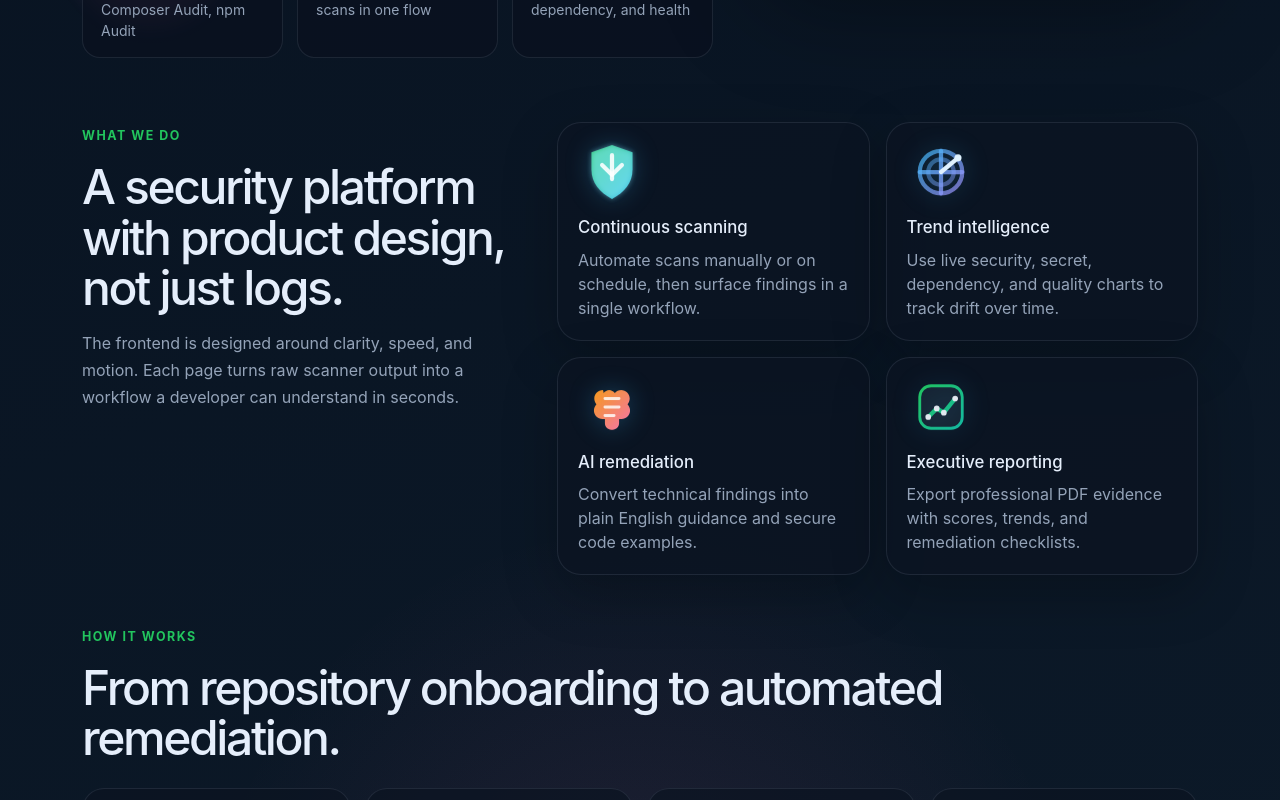
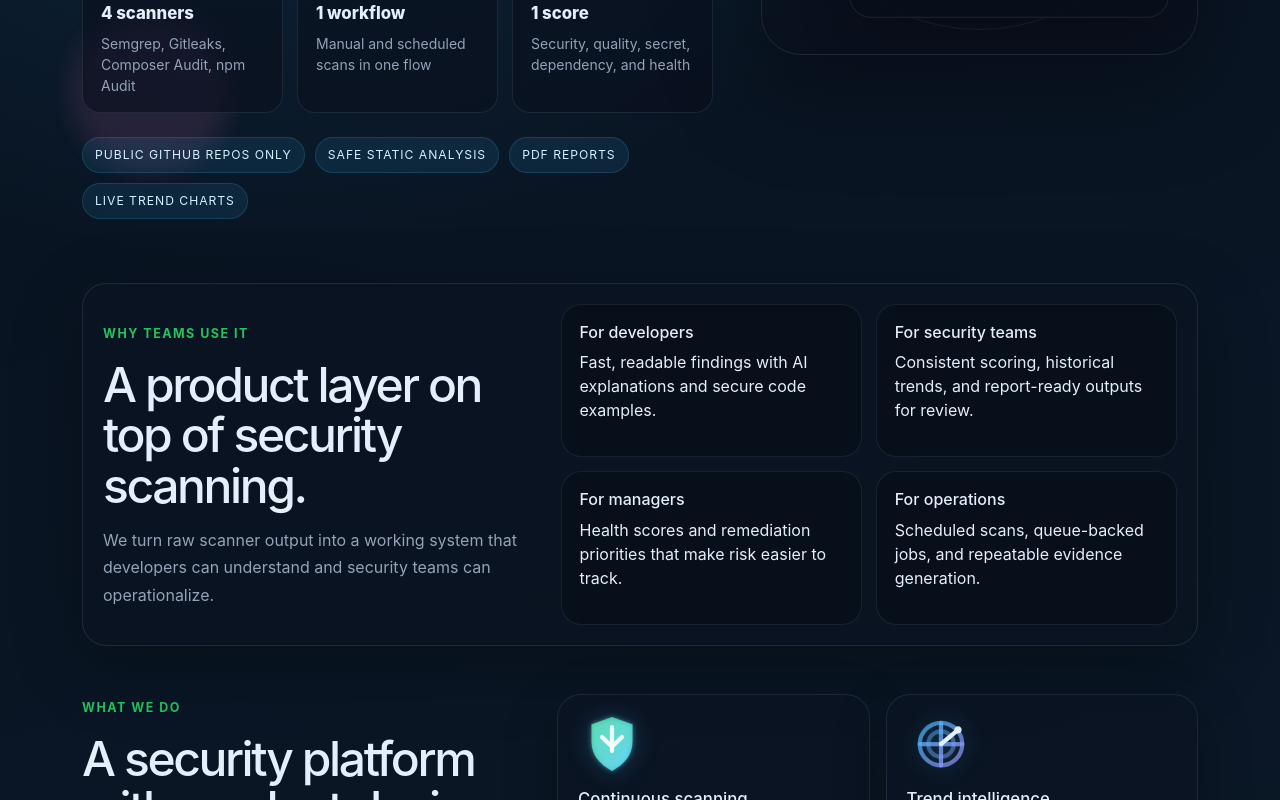
Before and after one commit to prashant20c/GitHub-Repository-Security-Analyzer-fe, a Vue app: page / in a window 1280 px wide. Shown: the part 920-1720 px from the top of the page. Built offline with nearby package versions, Linux system fonts and the light colour scheme; no server answers.

Commit message:
polish landing page hero

```diff
--- a/src/styles/app.css
+++ b/src/styles/app.css
@@ -103,6 +103,27 @@ a {
   gap: 14px;
 }
 
+.hero-chip-row {
+  display: flex;
+  flex-wrap: wrap;
+  gap: 10px;
+  margin-bottom: 18px;
+}
+
+.hero-chip,
+.trust-strip span {
+  display: inline-flex;
+  align-items: center;
+  border-radius: 999px;
+  padding: 8px 12px;
+  font-size: 0.76rem;
+  letter-spacing: 0.08em;
+  text-transform: uppercase;
+  background: rgba(56, 189, 248, 0.1);
+  border: 1px solid rgba(56, 189, 248, 0.18);
+  color: #d2f0ff;
+}
+
 .hero-stat,
 .feature-card,
 .workflow-step,
@@ -128,6 +149,12 @@ a {
   display: block;
   color: var(--muted);
   margin-top: 6px;
+}
+
+.trust-strip {
+  display: flex;
+  flex-wrap: wrap;
+  gap: 10px;
 }
 
 .hero-orb {
@@ -279,6 +306,49 @@ a {
   display: grid;
   grid-template-columns: repeat(4, minmax(0, 1fr));
   gap: 14px;
+}
+
+.insight-band,
+.cta-band {
+  padding: 28px;
+}
+
+.signal-grid {
+  display: grid;
+  grid-template-columns: repeat(2, minmax(0, 1fr));
+  gap: 14px;
+}
+
+.signal-card {
+  padding: 18px;
+  border-radius: 20px;
+  background: rgba(8, 14, 26, 0.72);
+  border: 1px solid rgba(148, 163, 184, 0.12);
+}
+
+.signal-card h3 {
+  font-size: 1rem;
+  margin: 0 0 8px;
+}
+
+.cta-band {
+  display: flex;
+  justify-content: space-between;
+  align-items: center;
+  gap: 24px;
+  border-radius: 30px;
+  border: 1px solid rgba(148, 163, 184, 0.14);
+  background:
+    radial-gradient(circle at top left, rgba(56, 189, 248, 0.16), transparent 28%),
+    radial-gradient(circle at bottom right, rgba(244, 114, 182, 0.12), transparent 22%),
+    rgba(12, 20, 34, 0.76);
+  box-shadow: 0 22px 70px rgba(0, 0, 0, 0.26);
+}
+
+.cta-title {
+  font-family: "Space Grotesk", Inter, ui-sans-serif, system-ui, sans-serif;
+  letter-spacing: -0.05em;
+  font-size: clamp(1.7rem, 4vw, 2.6rem);
 }
 
 .workflow-step {
@@ -495,6 +565,15 @@ a {
     grid-template-columns: 1fr;
   }
 
+  .signal-grid {
+    grid-template-columns: 1fr;
+  }
+
+  .cta-band {
+    flex-direction: column;
+    align-items: flex-start;
+  }
+
   .landing-orbit {
     min-height: 540px;
   }
--- a/src/views/HomeView.vue
+++ b/src/views/HomeView.vue
@@ -5,6 +5,11 @@
       <div class="hero-orb hero-orb-b"></div>
       <div class="row align-items-center g-4 g-xl-5 position-relative">
         <div class="col-lg-7">
+          <div class="hero-chip-row">
+            <span class="hero-chip">Continuous Scanning</span>
+            <span class="hero-chip">AI Recommendations</span>
+            <span class="hero-chip">Trend Analytics</span>
+          </div>
           <div class="section-label">Who We Are</div>
           <h1 class="display-title mt-3">
             Continuous GitHub security intelligence built for teams that ship fast.
@@ -31,6 +36,12 @@
               <span>1 score</span>
               <small>Security, quality, secret, dependency, and health</small>
             </div>
+          </div>
+          <div class="trust-strip mt-4">
+            <span>Public GitHub repos only</span>
+            <span>Safe static analysis</span>
+            <span>PDF reports</span>
+            <span>Live trend charts</span>
           </div>
         </div>
 
@@ -64,6 +75,41 @@
                 <div class="orbit-title">Reporting</div>
                 <p>Generate downloadable PDF evidence for teams.</p>
               </div>
+            </div>
+          </div>
+        </div>
+      </div>
+    </section>
+
+    <section class="container section-block">
+      <div class="glass-card insight-band">
+        <div class="row g-4 align-items-center">
+          <div class="col-lg-5">
+            <div class="section-label">Why Teams Use It</div>
+            <h2 class="section-title mt-3">A product layer on top of security scanning.</h2>
+            <p class="section-copy mt-3 mb-0">
+              We turn raw scanner output into a working system that developers can understand and security teams can
+              operationalize.
+            </p>
+          </div>
+          <div class="col-lg-7">
+            <div class="signal-grid">
+              <article class="signal-card">
+                <h3>For developers</h3>
+                <p>Fast, readable findings with AI explanations and secure code examples.</p>
+              </article>
+              <article class="signal-card">
+                <h3>For security teams</h3>
+                <p>Consistent scoring, historical trends, and report-ready outputs for review.</p>
+              </article>
+              <article class="signal-card">
+                <h3>For managers</h3>
+                <p>Health scores and remediation priorities that make risk easier to track.</p>
+              </article>
+              <article class="signal-card">
+                <h3>For operations</h3>
+                <p>Scheduled scans, queue-backed jobs, and repeatable evidence generation.</p>
+              </article>
             </div>
           </div>
         </div>
@@ -125,6 +171,20 @@
         </div>
       </div>
     </section>
+
+    <section class="container section-block pb-5">
+      <div class="cta-band">
+        <div>
+          <div class="section-label">Ready to start</div>
+          <h2 class="cta-title mt-3">Scan a repository and see the security story unfold.</h2>
+          <p class="section-copy mt-3 mb-0">Create an account, connect a public repo, and start your first scan.</p>
+        </div>
+        <div class="d-flex flex-wrap gap-3">
+          <router-link class="btn btn-warning btn-lg fw-semibold" to="/register">Create account</router-link>
+          <router-link class="btn btn-outline-light btn-lg fw-semibold" to="/login">See the app</router-link>
+        </div>
+      </div>
+    </section>
   </div>
 </template>
 
```
